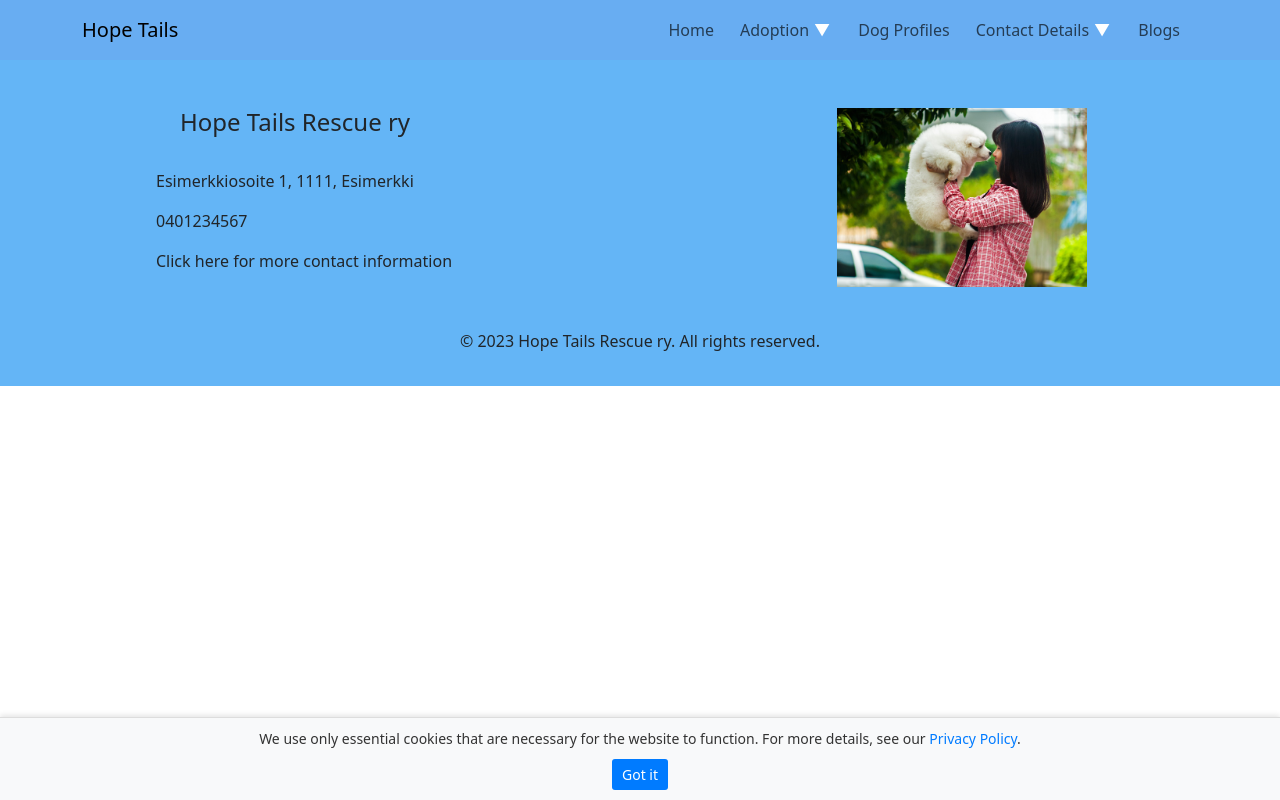
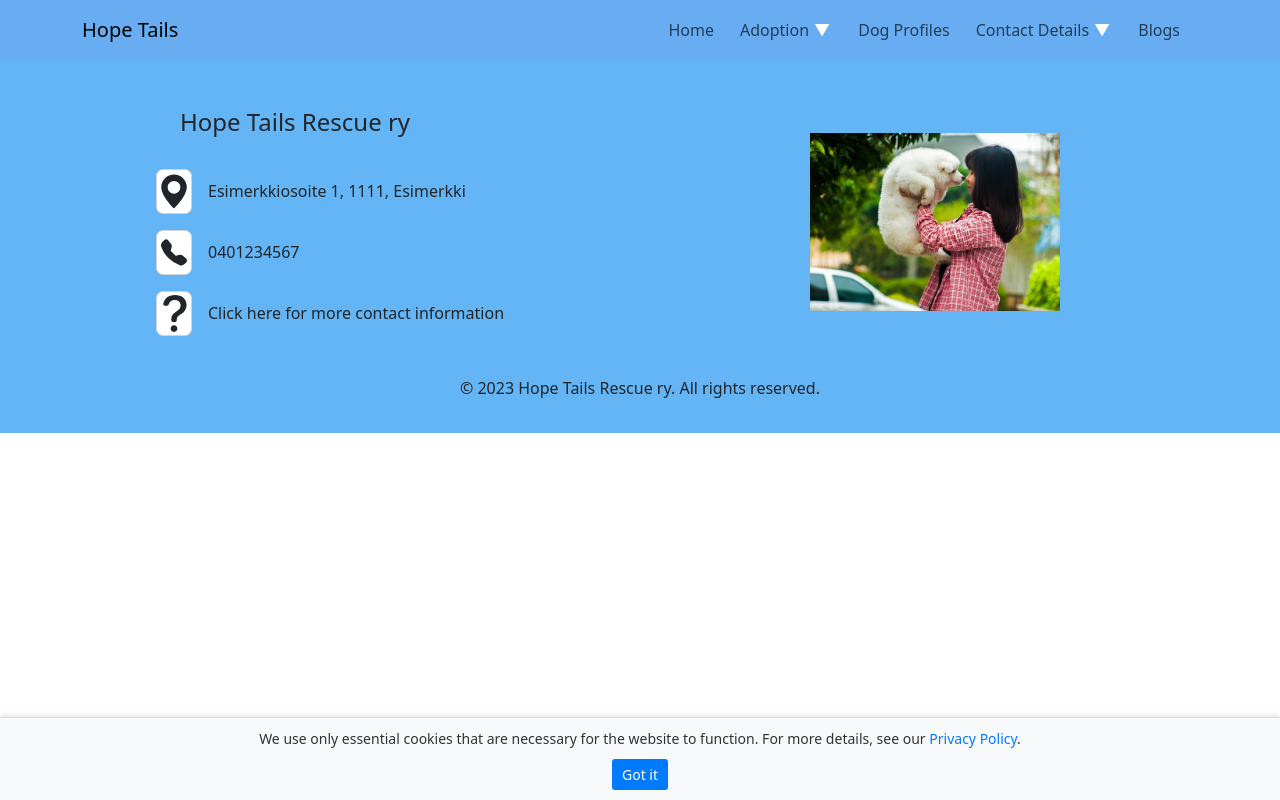
Before and after one commit to kristakorento/animal-rescue-adoption-website, a React (Vite) app: page /adoption in a window 1280 px wide. Built offline with nearby package versions, Linux system fonts and the light colour scheme.

Commit message:
Lisätty iconit footerin yhteystietoihin ja paranneltu responsiivisuutta.

```diff
--- a/package.json
+++ b/package.json
@@ -11,6 +11,7 @@
   },
   "dependencies": {
     "bootstrap": "^5.3.3",
+    "bootstrap-icons": "^1.11.3",
     "mdb-ui-kit": "^8.2.0",
     "react": "^19.0.0",
     "react-bootstrap": "^2.10.9",
--- a/src/Nettisivujen_Koodit/Footer.jsx
+++ b/src/Nettisivujen_Koodit/Footer.jsx
@@ -8,13 +8,28 @@ const Footer = () => {
       <div className="footer-content">
         <div class="container p-4">
           <div class="row">
-            <div class="col footer-contacts">
+            <div class="col justify-content-center footer-contacts">
               <h3 className="h4 p-4">Hope Tails Rescue ry</h3>
-              <p>Esimerkkiosoite 1, 1111, Esimerkki</p>
-              <p>0401234567</p>
-              <p>Click here for more contact information</p>
+              <div className="d-flex align-items-center gap-3 mb-3">
+                <svg xmlns="http://www.w3.org/2000/svg" width="16" height="16" fill="currentColor" className="bi bi-geo-alt-fill footer-contact-icons" viewBox="0 0 16 16">
+                  <path d="M8 16s6-5.686 6-10A6 6 0 0 0 2 6c0 4.314 6 10 6 10m0-7a3 3 0 1 1 0-6 3 3 0 0 1 0 6" />
+                </svg>
+                <p className="mb-0">Esimerkkiosoite 1, 1111, Esimerkki</p>
+              </div>
+              <div className="d-flex align-items-center gap-3 mb-3">
+                <svg xmlns="http://www.w3.org/2000/svg" width="16" height="16" fill="currentColor" className="bi bi-telephone-fill footer-contact-icons" viewBox="0 0 16 16">
+                  <path fillRule="evenodd" d="M1.885.511a1.745 1.745 0 0 1 2.61.163L6.29 2.98c.329.423.445.974.315 1.494l-.547 2.19a.68.68 0 0 0 .178.643l2.457 2.457a.68.68 0 0 0 .644.178l2.189-.547a1.75 1.75 0 0 1 1.494.315l2.306 1.794c.829.645.905 1.87.163 2.611l-1.034 1.034c-.74.74-1.846 1.065-2.877.702a18.6 18.6 0 0 1-7.01-4.42 18.6 18.6 0 0 1-4.42-7.009c-.362-1.03-.037-2.137.703-2.877z" />
+                </svg>
+                <p className="mb-0">0401234567</p>
+              </div>
+              <div className="d-flex align-items-center gap-3">
+                <svg xmlns="http://www.w3.org/2000/svg" width="16" height="16" fill="currentColor" className="bi bi-question-lg footer-contact-icons" viewBox="4 1 7 14">
+                  <path fillRule="evenodd" d="M4.475 5.458c-.284 0-.514-.237-.47-.517C4.28 3.24 5.576 2 7.825 2c2.25 0 3.767 1.36 3.767 3.215 0 1.344-.665 2.288-1.79 2.973-1.1.659-1.414 1.118-1.414 2.01v.03a.5.5 0 0 1-.5.5h-.77a.5.5 0 0 1-.5-.495l-.003-.2c-.043-1.221.477-2.001 1.645-2.712 1.03-.632 1.397-1.135 1.397-2.028 0-.979-.758-1.698-1.926-1.698-1.009 0-1.71.529-1.938 1.402-.066.254-.278.461-.54.461h-.777ZM7.496 14c.622 0 1.095-.474 1.095-1.09 0-.618-.473-1.092-1.095-1.092-.606 0-1.087.474-1.087 1.091S6.89 14 7.496 14" />
+                </svg>
+                <p className="mb-0">Click here for more contact information</p>
+              </div>
             </div>
-            <div class="col-sm">
+            <div class="col-md align-self-center">
               <img src={img1} alt="testikuva src:https://pixabay.com/fi/photos/lemmikkiel%C3%A4imet-koira-samojedi-1356191/" className="footer-logo pt-4" />
             </div>
           </div>
--- a/src/Nettisivujen_Tyylit/Footer.css
+++ b/src/Nettisivujen_Tyylit/Footer.css
@@ -7,10 +7,28 @@
   margin-left: 50px !important;
 }
 
-.footer-contacts{
+/* .footer-contacts{
   padding-right: 120px !important;
+} */
 
+.footer-contact-icons{
+  border: solid black;
+  border-width: 1px;
+  border-radius: 7px;
+  width: 36px;
+  height: 45px;
+  background-color: #fff;
+  border-color: lightgray;
 }
+
+.bi-telephone-fill{
+  padding: 4px;
+}
+
+/* .bi-question-lg{
+  width: 50px;
+  height: 60px;
+} */
 
 .footer-logo{
   width: 250px;
@@ -25,16 +43,22 @@
   }
 }
 
-@media only screen and (max-width: 768px) {
+@media only screen and (max-width: 767px) {
   .footer-contacts{
     padding-right: 0px !important;
+    /* margin: 0px 20px !important; */
   }
-
 }
+/*
+@media (min-width: 576px) {
+  .container, .container-sm {
+      max-width: 700px !important;
+  }
+} */
 
 @media only screen and (max-width: 575px) {
   .footer-contacts{
-    padding-left: 20% !important;
-    padding-right: 20% !important;
+    padding-left: 10% !important;
+    padding-right: 10% !important;
   }
 }
```
Also changed, not shown: 1 other file (tests, documents, lock files or other folders).
